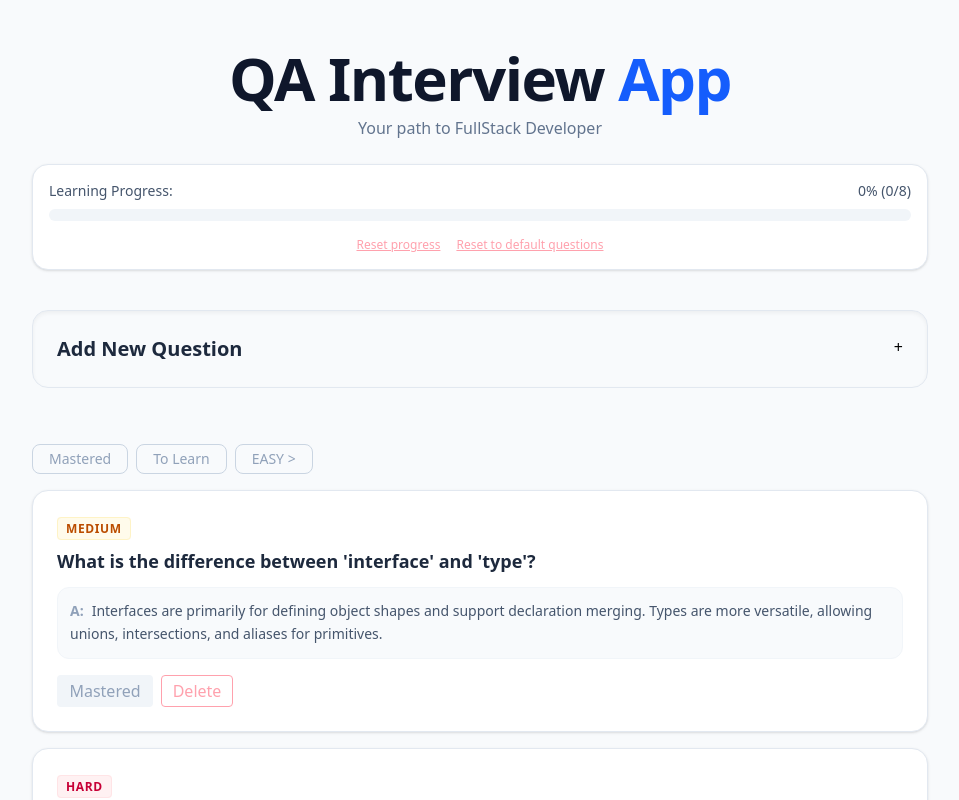
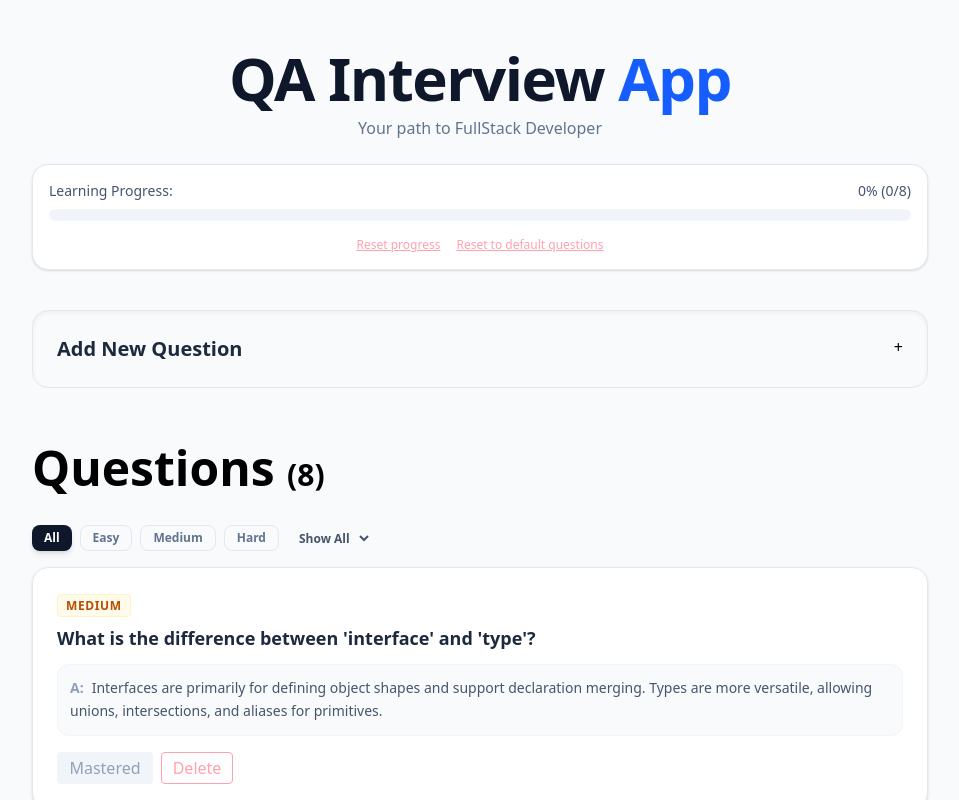
Before and after one commit to ileegant/interview-app, a React (Vite) app: page / in a window 1280 px wide. Shown: the top 800 px of the page, without its empty margins (160-1119 px from the left). Built offline with nearby package versions, Linux system fonts and the light colour scheme.

Commit message:
feat: add filtering by difficulty and status with empty state

```diff
--- a/src/App.tsx
+++ b/src/App.tsx
@@ -10,6 +10,25 @@ function App() {
   const [questions, setQuestions] = useState<IQuestion[]>(() => {
     const saved = localStorage.getItem(LS_KEY);
     return saved ? JSON.parse(saved) : initialQuestions;
+  });
+
+  const [filterDifficulty, setFilterDifficulty] = useState<
+    IQuestion["difficulty"] | "all"
+  >("all");
+  const [filterStatus, setFilterStatus] = useState<
+    "all" | "learned" | "to-learn"
+  >("all");
+
+  const filteredQuestions = questions.filter((q) => {
+    const matchDifficulty =
+      filterDifficulty === "all" || q.difficulty === filterDifficulty;
+    const matchStatus =
+      filterStatus === "all"
+        ? true
+        : filterStatus === "learned"
+        ? q.isLearned
+        : !q.isLearned;
+    return matchDifficulty && matchStatus;
   });
 
   const learnedCount = questions.filter((q) => q.isLearned).length;
@@ -99,28 +118,47 @@ function App() {
         <AddQuestionForm onAdd={handleAddQuestion} />
 
         <div className="space-y-4 mt-14">
-          <div className="flex gap-2">
-            <button className="text-sm text-slate-400 border border-slate-300 hover:text-slate-50 hover:bg-slate-900 hover:border-slate-700 px-4 py-1 rounded-lg cursor-pointer">
-              Mastered
-            </button>
-            <button className="text-sm text-slate-400 border border-slate-300 hover:text-slate-50 hover:bg-slate-900 hover:border-slate-700 px-4 py-1 rounded-lg cursor-pointer">
-              To Learn
-            </button>
-            <option
-              value="sadas"
-              className="text-sm text-slate-400 border border-slate-300 hover:text-slate-50 hover:bg-slate-900 hover:border-slate-700 px-4 py-1 rounded-lg cursor-pointer"
+          <h1 className="text-5xl font-bold pb-4">
+            Questions{" "}
+            <span className="text-3xl">({filteredQuestions.length})</span>
+          </h1>
+          <div className="flex gap-4">
+            <div className="flex gap-2">
+              {["all", "easy", "medium", "hard"].map((d) => (
+                <button
+                  key={d}
+                  onClick={() => setFilterDifficulty(d as any)}
+                  className={`px-3 py-1 rounded-lg text-xs font-bold capitalize cursor-pointer ${
+                    filterDifficulty === d
+                      ? "bg-slate-900 text-white shadow-md"
+                      : "text-slate-500 border border-slate-200 hover:border-slate-300"
+                  }`}
+                >
+                  {d}
+                </button>
+              ))}
+            </div>
+
+            <select
+              value={filterStatus}
+              onChange={(e) => setFilterStatus(e.target.value as any)}
+              className="text-xs font-bold text-slate-600 bg-transparent border-none outline-none cursor-pointer hover:text-slate-900 transition-colors"
             >
-              {"EASY >"}
-            </option>
+              <option value="all">Show All</option>
+              <option value="to-learn">To Learn</option>
+              <option value="learned">Mastered</option>
+            </select>
           </div>
-          {questions.length === 0 ? (
+          {questions.length === 0 || filteredQuestions.length === 0 ? (
             <div className="text-center py-20 border-2 border-dashed border-slate-200 rounded-3xl">
               <p className="text-slate-400">
-                It's empty here. Time to add your first question!
+                {questions.length === 0
+                  ? "It's empty here. Time to add your first question!"
+                  : "No questions match your filters. Try adjusting them!"}
               </p>
             </div>
           ) : (
-            questions.map((q) => (
+            filteredQuestions.map((q) => (
               <QuestionCard
                 key={q.id}
                 data={q}
```
